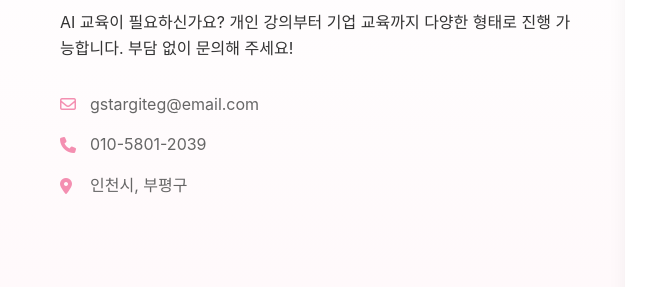
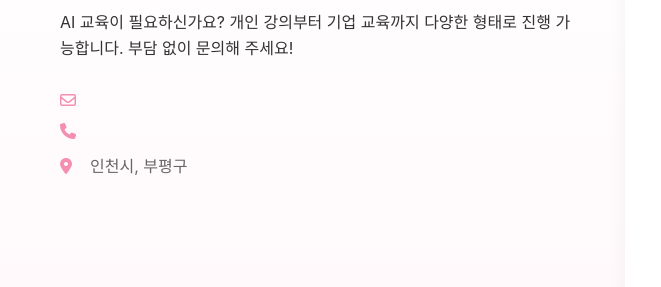
Before and after one commit to gstargiteg-pixel/test_git, a plain HTML site: page index.html in a window 1280 px wide. Shown: the part 3287-3574 px from the top of the page, 0-661 px from the left. Drawn offline with Linux system fonts and the light colour scheme.

Commit message:
Update index.html

```diff
--- a/index.html
+++ b/index.html
@@ -415,8 +415,8 @@
                     <h2>함께 해요</h2>
                     <p style="margin-bottom: 30px;">AI 교육이 필요하신가요? 개인 강의부터 기업 교육까지 다양한 형태로 진행 가능합니다. 부담 없이 문의해 주세요!</p>
                     <ul class="contact-list">
-                        <li><i class="fa-regular fa-envelope"></i> gstargiteg@email.com</li>
-                        <li><i class="fa-solid fa-phone"></i> 010-5801-2039</li>
+                        <li><i class="fa-regular fa-envelope"></i></li>
+                        <li><i class="fa-solid fa-phone"></i> </li>
                         <li><i class="fa-solid fa-location-dot"></i> 인천시, 부평구</li>
                     </ul>
                 </div>
```
